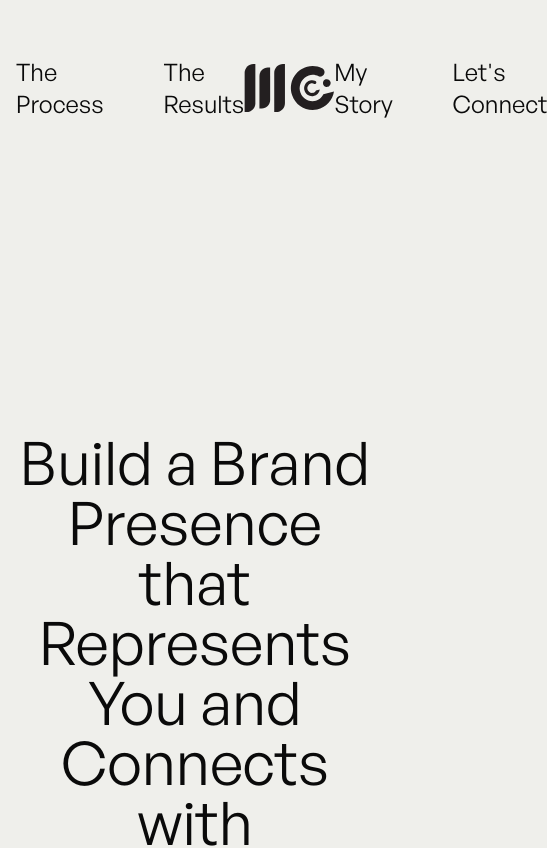
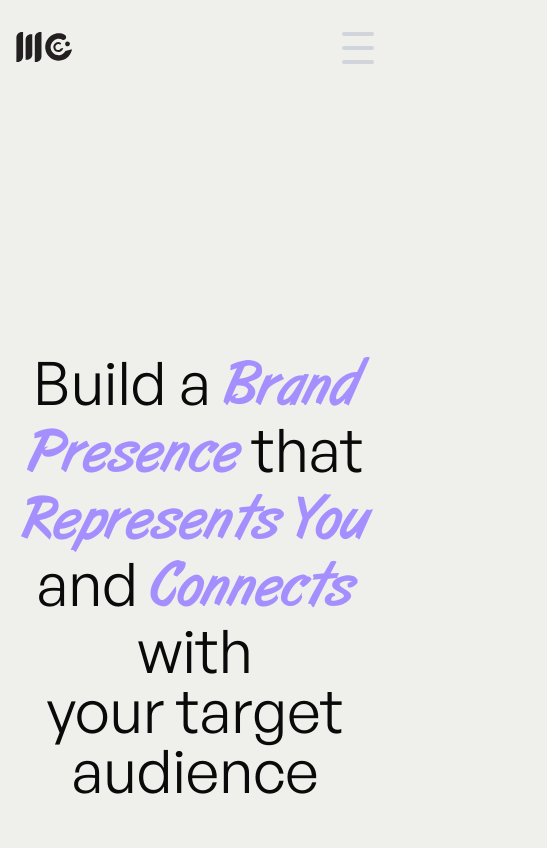
Before and after one commit to filipdoescode/mende-cc, a Next.js app: page / in a window 390 px wide. Shown: the top 848 px of the page, 547 px wide, since content can reach past the window. Built offline with nearby package versions, Linux system fonts and the light colour scheme.

Commit message:
added brush font

```diff
--- a/app/(marketing)/page.tsx
+++ b/app/(marketing)/page.tsx
@@ -1,4 +1,6 @@
 import Image from "next/image"
+
+import { HeadingHighlight } from "@/components/heading-highlight"
 
 const traits = ["Visual Identity Designer", "Human Being", "All-round creative"]
 
@@ -7,8 +9,11 @@ export default function Home() {
     <div>
       <section className="container py-64">
         <h1 className="max-[970px] mx-auto text-center text-6xl">
-          Build a Brand Presence that <br />
-          Represents You and Connects with <br /> your target audience
+          Build a <HeadingHighlight>Brand Presence</HeadingHighlight>&nbsp;that
+          <br />
+          <HeadingHighlight>Represents You</HeadingHighlight> and{" "}
+          <HeadingHighlight>Connects</HeadingHighlight> with <br /> your target
+          audience
         </h1>
       </section>
 
--- a/app/globals.css
+++ b/app/globals.css
@@ -12,7 +12,7 @@
     --popover-foreground: 0 0% 3.9%;
     --primary: 0 0% 9%;
     --primary-foreground: 0 0% 98%;
-    --secondary: 0 0% 96.1%;
+    --secondary: 252 100% 78%;
     --secondary-foreground: 0 0% 9%;
     --muted: 0 0% 96.1%;
     --muted-foreground: 0 0% 45.1%;
--- a/app/layout.tsx
+++ b/app/layout.tsx
@@ -37,6 +37,12 @@ const generalSans = localFont({
   ],
 })
 
+const artbrush = localFont({
+  variable: "--font-artbrush",
+  weight: "400",
+  src: "./fonts/artbrush/artbrush.ttf",
+})
+
 export const metadata: Metadata = {
   title: "Mende Creative Corner",
   description: "The corner of creativity",
@@ -51,8 +57,9 @@ export default function RootLayout({
     <html lang="en">
       <body
         className={cn(
-          "font-general-sans min-h-screen bg-background antialiased",
-          generalSans.variable
+          "min-h-screen bg-background font-general-sans antialiased",
+          generalSans.variable,
+          artbrush.variable
         )}
       >
         {children}
--- /dev/null
+++ b/components/hamburger-menu.tsx
@@ -0,0 +1,38 @@
+"use client"
+
+import { useState } from "react"
+
+export function HamburgerIcon() {
+  const [isOpen, setIsOpen] = useState(false)
+
+  // Toggle the hamburger menu
+  const toggleMenu = () => setIsOpen(!isOpen)
+
+  return (
+    <div className="relative block lg:hidden">
+      {/* Hidden checkbox for controlling the menu state */}
+      <input
+        type="checkbox"
+        id="menuCheckbox"
+        className="absolute left-[-5px] top-[-7px] z-20 h-8 w-10 cursor-pointer opacity-0"
+        checked={isOpen}
+        onChange={toggleMenu}
+      />
+      {/* Hamburger icon (3 bars) */}
+      <div
+        onClick={toggleMenu}
+        className={`flex h-8 w-8 cursor-pointer flex-col items-center justify-between space-y-2`}
+      >
+        <span
+          className={`block h-1 w-8 transform rounded-sm transition-all duration-500 ${isOpen ? "translate-x-1 rotate-45 bg-black" : "bg-gray-300"}`}
+        ></span>
+        <span
+          className={`block h-1 w-8 rounded-sm transition-all duration-500 ${isOpen ? "opacity-0" : "bg-gray-300"}`}
+        ></span>
+        <span
+          className={`block h-1 w-8 transform rounded-sm transition-all duration-500 ${isOpen ? "translate-x-1 rotate-[-45deg] bg-black" : "bg-gray-300"}`}
+        ></span>
+      </div>
+    </div>
+  )
+}
--- a/components/header.tsx
+++ b/components/header.tsx
@@ -1,5 +1,7 @@
 import { Icons } from "@/components/icons"
 import { NavItems } from "@/components/nav-items"
+
+import { HamburgerIcon } from "./hamburger-menu"
 
 const navItems_1 = [
   {
@@ -24,18 +26,20 @@ const navItems_2 = [
 
 export function Header() {
   return (
-    <header className="container flex justify-between py-14">
-      <nav>
+    <header className="container flex justify-between py-8 lg:py-14">
+      <nav className="hidden lg:block">
         <NavItems items={navItems_1} />
       </nav>
 
-      <div className="translate-y-2">
-        <Icons.logo />
+      <div className="lg:translate-y-2">
+        <Icons.logo className="max-lg:h-[30px] max-lg:w-14" />
       </div>
 
-      <nav>
+      <nav className="hidden lg:block">
         <NavItems items={navItems_2} />
       </nav>
+
+      <HamburgerIcon />
     </header>
   )
 }
--- /dev/null
+++ b/components/heading-highlight.tsx
@@ -0,0 +1,7 @@
+interface HeadingHighlightProps {
+  children: string
+}
+
+export function HeadingHighlight({ children }: HeadingHighlightProps) {
+  return <span className="font-artbrush text-secondary">{children}</span>
+}
--- a/tailwind.config.ts
+++ b/tailwind.config.ts
@@ -70,7 +70,7 @@ export default {
       },
       fontFamily: {
         ["general-sans"]: ["var(--font-general-sans)", ...fontFamily.sans],
-        // heading: ["var(--font-heading)", ...fontFamily.sans],
+        ["artbrush"]: ["var(--font-artbrush)", ...fontFamily.sans],
       },
     },
   },
```
Also changed, not shown: app/fonts/artbrush/artbrush.ttf (added).
